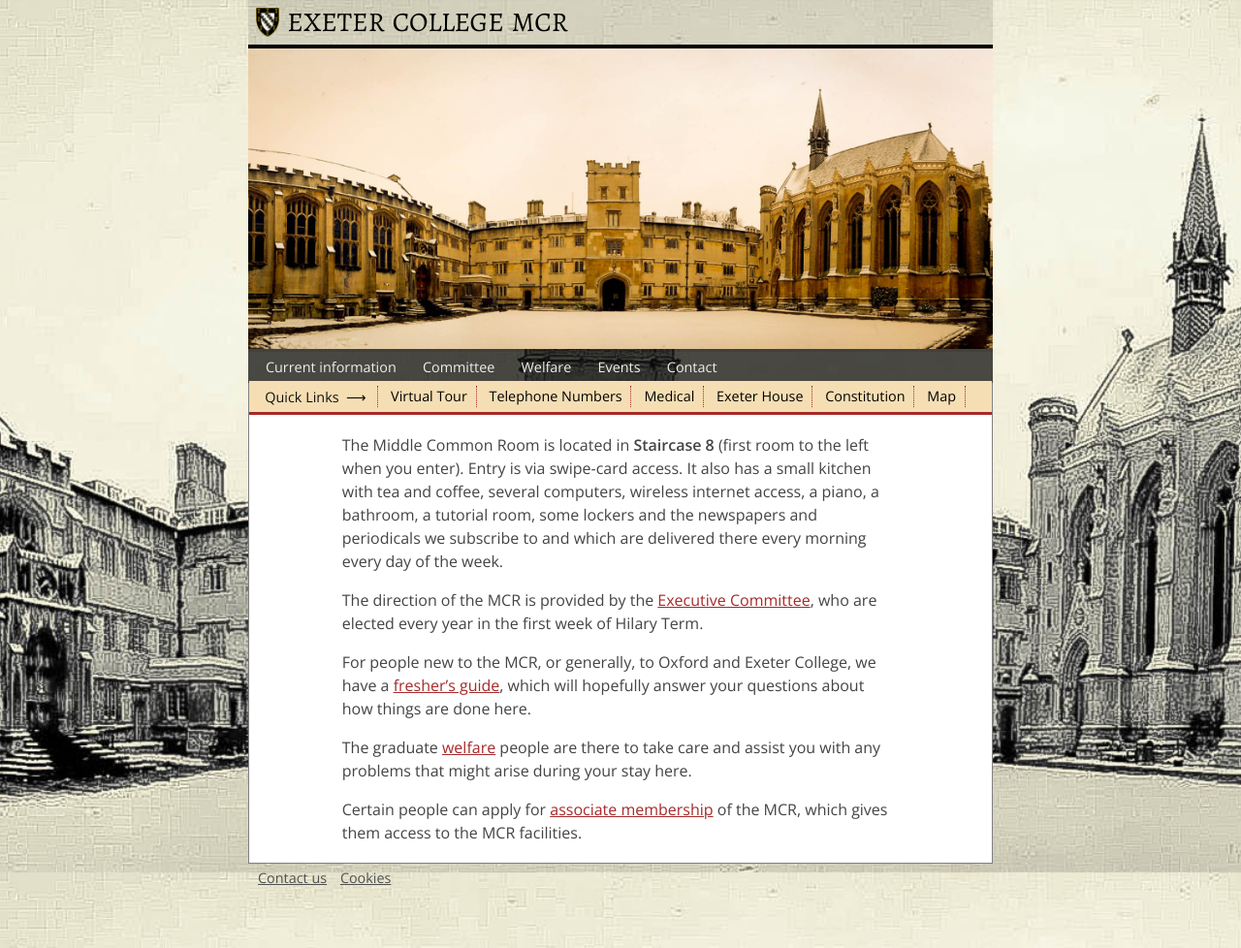
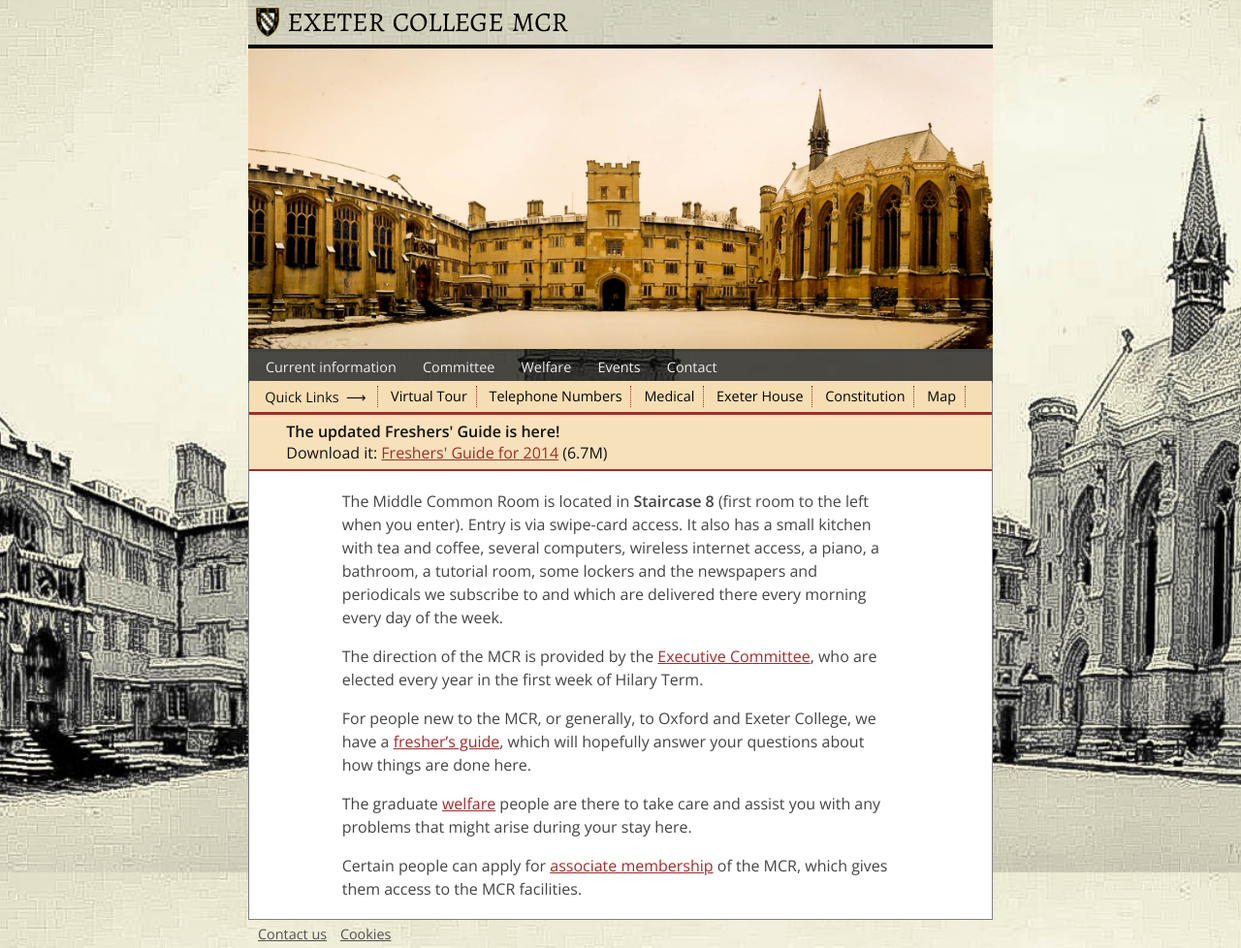
Before and after one commit to exetermcr/exetermcr.github.io, a Jekyll site: the page built from index.html, in a window 1280 px wide. Shown: the whole page at 97% size. Built offline with Jekyll 4.4.1, drawn with Linux system fonts in a browser that asks for light colours.

Commit message:
Link to freshers' guide on homepage

```diff
--- a/index.html
+++ b/index.html
@@ -43,12 +43,19 @@
 
 </ul>
 </div>
+<div class="alert alert-information">
+<p><strong>The updated Freshers' Guide is here!</strong>
+<p>Download it:
+<a href="http://data.exetermcr.org/freshers-guide-2014.pdf">Freshers' Guide for 2014</a>
+(6.7M)
+</p>
+</div>
 <div id="content">
 
-    <p>The Middle Common Room is located in <strong>Staircase 8</strong> (first room to the left when you enter). Entry is via swipe-card access. It also has a small kitchen with tea and coffee, several computers, wireless internet access, a piano, a bathroom, a tutorial room, some lockers and the newspapers and periodicals we subscribe to and which are delivered there every morning every day of the week.</p>
+   <p>The Middle Common Room is located in <strong>Staircase 8</strong> (first room to the left when you enter). Entry is via swipe-card access. It also has a small kitchen with tea and coffee, several computers, wireless internet access, a piano, a bathroom, a tutorial room, some lockers and the newspapers and periodicals we subscribe to and which are delivered there every morning every day of the week.</p>
     <p>The direction of the MCR is provided by the <a href="/committee">Executive Committee</a>, who are elected every year in the first week of Hilary Term.</p>
     <p>For people new to the MCR, or generally, to Oxford and Exeter College, we have a <a href="/freshers-guide">fresher’s guide</a>, which will hopefully answer your questions about how things are done here.</p>
-    <p>The graduate <a href="/welfare">welfare</a> people are there to take care and assist you with any problems that might arise during your stay here.</p>
+<p>The graduate <a href="/welfare">welfare</a> people are there to take care and assist you with any problems that might arise during your stay here.</p>
     <p>Certain people can apply for <a href="/associate-membership">associate membership</a> of the MCR, which gives them access to the MCR facilities.</p>
  </div>
 </div></div>
```
